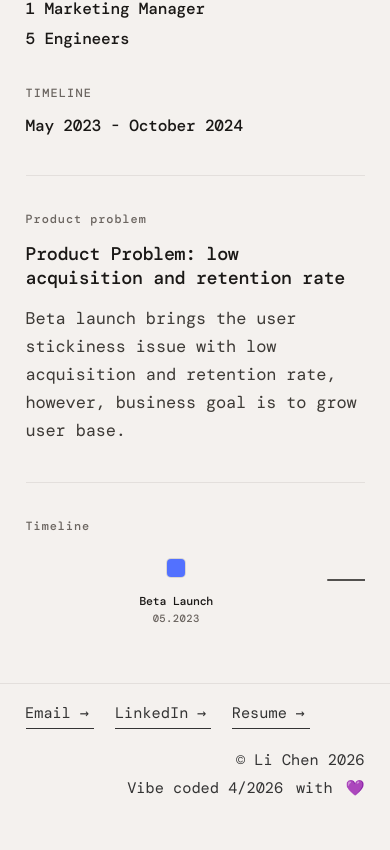
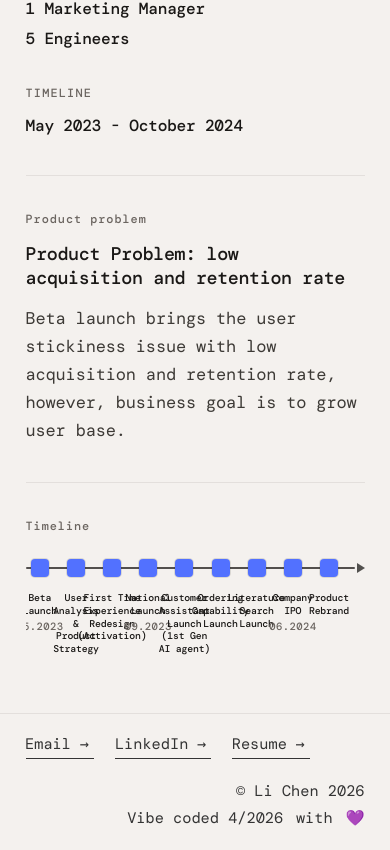
Before and after one commit to chenlichenli/my-portfolio, a React (Vite) app: page /tempus-one in a window 390 px wide. Shown: the part 1381-2231 px from the top of the page. Before the commit the page ends 2200 px from the top, so only its background shows below. Built offline with nearby package versions, Linux system fonts and the light colour scheme; a web font is replaced by a local one.

Commit message:
style: update TempusOneCaseStudy component with improved grid layout, enhanced styling for timeline markers, and refined CSS properties for better responsiveness and visual clarity

```diff
--- a/src/pages/TempusOneCaseStudy.css
+++ b/src/pages/TempusOneCaseStudy.css
@@ -226,10 +226,11 @@
 
 .case-tempus-timeline-scroll {
   width: 100%;
+  max-width: 100%;
+  min-width: 0;
   overflow-x: auto;
   overflow-y: visible;
   padding-bottom: 0.35rem;
-  padding-right: 0.5rem;
   -webkit-overflow-scrolling: touch;
 }
 
@@ -238,17 +239,56 @@
   display: flex;
   flex-direction: column;
   gap: 0.75rem;
-  width: max-content;
-  min-width: 100%;
+  width: 100%;
+  max-width: 100%;
+  min-width: 0;
   margin-top: 0.5rem;
 }
 
 .case-tempus-tg-rail {
+  --tg-track: 22px;
+  --tg-stroke: 2px;
+
+  position: relative;
   display: grid;
   column-gap: 0;
-  align-items: center;
-  min-height: 22px;
+  align-items: stretch;
+  width: 100%;
+  max-width: 100%;
+  min-width: 0;
+  height: var(--tg-track);
+  min-height: var(--tg-track);
   overflow: visible;
+}
+
+/* One continuous stroke + arrow; markers sit above (z-index) */
+.case-tempus-tg-rail-line {
+  position: absolute;
+  z-index: 0;
+  inset: 0;
+  pointer-events: none;
+}
+
+.case-tempus-tg-rail-line::before {
+  content: '';
+  position: absolute;
+  left: 0;
+  right: 10px;
+  top: calc(var(--tg-track) / 2 - var(--tg-stroke) / 2);
+  height: var(--tg-stroke);
+  border-radius: 1px;
+  background-color: var(--case-tempus-timeline-stroke);
+}
+
+.case-tempus-tg-rail-line::after {
+  content: '';
+  position: absolute;
+  right: 0;
+  top: calc(var(--tg-track) / 2);
+  transform: translateY(-50%);
+  border-style: solid;
+  border-width: 5px 0 5px 8px;
+  border-color: transparent transparent transparent var(--case-tempus-timeline-stroke);
 }
 
 .case-tempus-tg-labels {
@@ -256,78 +296,39 @@
   column-gap: 0;
   row-gap: 0;
   align-items: start;
+  width: 100%;
+  max-width: 100%;
+  min-width: 0;
 }
 
 .case-tempus-tg-markerCell {
+  position: relative;
+  z-index: 1;
   display: flex;
   justify-content: center;
   align-items: center;
-  min-height: 22px;
-}
-
-/* Line continues through the last marker (under it), then meets the tail track */
-.case-tempus-tg-markerCell.is-last {
-  position: relative;
-  overflow: visible;
-}
-
-.case-tempus-tg-markerCell.is-last::after {
-  content: '';
-  position: absolute;
-  z-index: 0;
-  left: 50%;
-  top: 50%;
-  transform: translateY(-50%);
-  right: 0;
-  height: 2px;
-  border-radius: 1px;
-  background-color: var(--case-tempus-timeline-stroke);
-  pointer-events: none;
+  align-self: stretch;
+  min-height: var(--tg-track);
 }
 
 .case-tempus-tg-gap {
-  align-self: center;
-  height: 2px;
+  align-self: stretch;
   width: 100%;
-  min-width: 0.75rem;
-  border-radius: 1px;
-  background-color: var(--case-tempus-timeline-stroke);
+  min-width: 0;
+  min-height: var(--tg-track);
 }
 
-/* Trailing track: line extends past last milestone toward arrow (ongoing project) */
-.case-tempus-tg-tail {
+.case-tempus-tg-tail-spacer {
   grid-row: 1;
-  align-self: center;
-  position: relative;
-  height: 2px;
+  align-self: stretch;
   width: 100%;
-  min-width: 2.5rem;
-  margin-right: 2px;
-  box-sizing: border-box;
-  background: linear-gradient(
-    to right,
-    var(--case-tempus-timeline-stroke),
-    var(--case-tempus-timeline-stroke)
-  );
-  background-size: calc(100% - 9px) 2px;
-  background-position: left center;
-  background-repeat: no-repeat;
-}
-
-.case-tempus-tg-tail::after {
-  content: '';
-  position: absolute;
-  right: 0;
-  top: 50%;
-  transform: translateY(-50%);
-  border-style: solid;
-  border-width: 5px 0 5px 8px;
-  border-color: transparent transparent transparent var(--case-tempus-timeline-stroke);
+  min-width: 0;
+  min-height: var(--tg-track);
 }
 
 .case-tempus-milestone-marker {
   position: relative;
-  z-index: 1;
+  z-index: 2;
   flex-shrink: 0;
   width: 18px;
   height: 18px;
@@ -354,9 +355,9 @@
 
 .case-tempus-tg-label-title {
   font-family: var(--font-mono);
-  font-size: clamp(0.68rem, 1vw, 0.78rem);
+  font-size: clamp(0.58rem, 0.75vw + 0.35rem, 0.72rem);
   font-weight: 500;
-  line-height: 1.35;
+  line-height: 1.3;
   letter-spacing: -0.02em;
   color: var(--text-heading);
 }
--- a/src/pages/TempusOneCaseStudy.tsx
+++ b/src/pages/TempusOneCaseStudy.tsx
@@ -36,10 +36,10 @@ const TIMELINE_MILESTONES: TimelineMilestone[] = [
   { title: 'Product Rebrand' },
 ]
 
-/** Core track + trailing column so the line continues past the last milestone (project ongoing). */
+/** Fits viewport: fr-based columns; gaps keep a tiny min so the stroke stays visible. */
 function timelineGridTemplateColumns(milestoneCount: number) {
-  const core = `minmax(5.5rem, 1fr) ${Array.from({ length: milestoneCount - 1 }, () => 'minmax(1.35rem, 2fr) minmax(5.5rem, 1fr)').join(' ')}`
-  return `${core} minmax(4rem, 14fr)`
+  const body = `minmax(0, 1fr) ${Array.from({ length: milestoneCount - 1 }, () => 'minmax(2px, 0.26fr) minmax(0, 1fr)').join(' ')}`
+  return `${body} minmax(1.25rem, 0.5fr)`
 }
 
 export function TempusOneCaseStudy() {
@@ -107,16 +107,9 @@ export function TempusOneCaseStudy() {
         <div className="case-tempus-timeline-scroll">
           <div className="case-tempus-timeline-stack">
             <div className="case-tempus-tg-rail" style={{ gridTemplateColumns: timelineColumns }}>
+              <div className="case-tempus-tg-rail-line" aria-hidden="true" />
               {TIMELINE_MILESTONES.map((_, i) => (
-                <div
-                  key={`m-${i}`}
-                  className={
-                    i === TIMELINE_MILESTONES.length - 1
-                      ? 'case-tempus-tg-markerCell is-last'
-                      : 'case-tempus-tg-markerCell'
-                  }
-                  style={{ gridColumn: i * 2 + 1 }}
-                >
+                <div key={`m-${i}`} className="case-tempus-tg-markerCell" style={{ gridColumn: i * 2 + 1 }}>
                   <span className="case-tempus-milestone-marker" />
                 </div>
               ))}
@@ -126,7 +119,7 @@ export function TempusOneCaseStudy() {
                 ) : null,
               )}
               <div
-                className="case-tempus-tg-tail"
+                className="case-tempus-tg-tail-spacer"
                 style={{ gridColumn: TIMELINE_MILESTONES.length * 2 }}
                 aria-hidden="true"
               />
```
